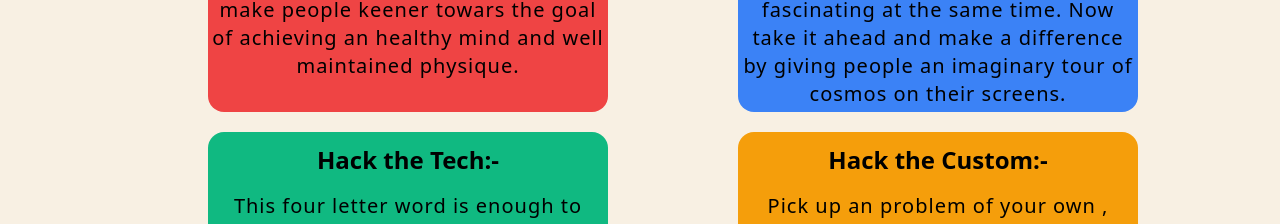
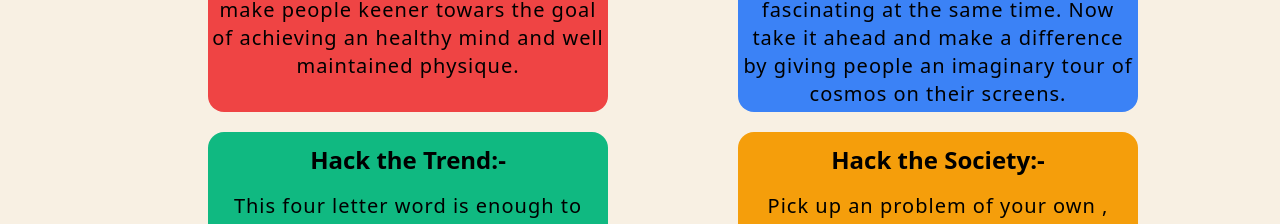
Before and after one commit to RKC3000/zenith, a Next.js app: page /Hackathon in a window 1280 px wide. Shown: the part 1140-1364 px from the top of the page. Built offline with nearby package versions, Linux system fonts and the light colour scheme; a web font is replaced by a local one.

Commit message:
Some small bugs fixed

```diff
--- a/pages/Hackathon.js
+++ b/pages/Hackathon.js
@@ -93,7 +93,7 @@ function Hackathon() {
             {/* 3rd theme */}
             <div className="bg-green-500 w-[300px] h-[400px] p-1 rounded-2xl md:w-[400px]">
               <h1 className="text-lg font-bold p-2 mb-2 md:text-2xl">
-                Hack the Tech:-{" "}
+                Hack the Trend:-{" "}
               </h1>
               <p className="text-base font-medium md:text-xl">
                 This four letter word is enough to create its own world of
@@ -108,7 +108,7 @@ function Hackathon() {
             {/* 4th theme */}
             <div className="bg-yellow-500 w-[300px] h-[400px] p-1 rounded-2xl md:w-[400px]">
               <h1 className="text-lg font-bold p-2 mb-2 md:text-2xl">
-                Hack the Custom:-{" "}
+                Hack the Society:-{" "}
               </h1>
               <p className="text-base font-medium md:text-xl">
                 Pick up an problem of your own , show its worth with the
```
